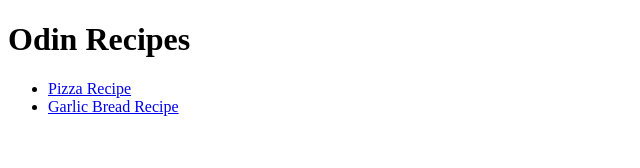
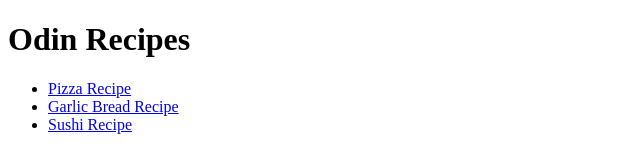
Before and after one commit to yondagonda/odin-recipes, a plain HTML site: page index.html in a window 1280 px wide. Shown: the whole page, without its empty margins (0-640 px from the left). Drawn offline with Linux system fonts and the light colour scheme.

Commit message:
add sushi recipe link

```diff
--- a/index.html
+++ b/index.html
@@ -13,6 +13,7 @@
         <ul>
             <li><a href="./pizza.html">Pizza Recipe</a></li>
             <li><a href="./garlic-bread.html">Garlic Bread Recipe</a></li>
+            <li><a href="./sushi.html">Sushi Recipe</a></li>
     </body>
 
 </html>
```
